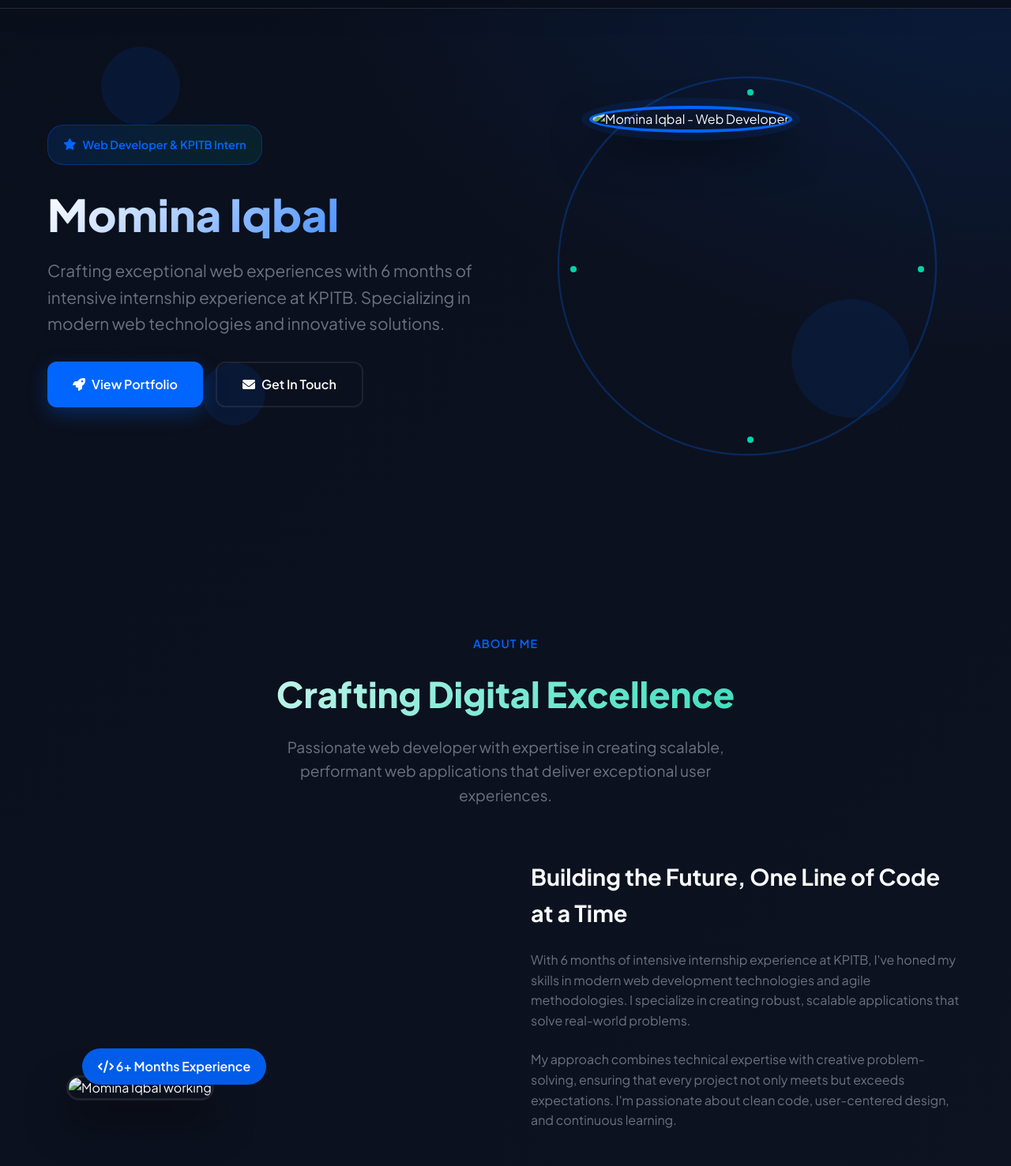
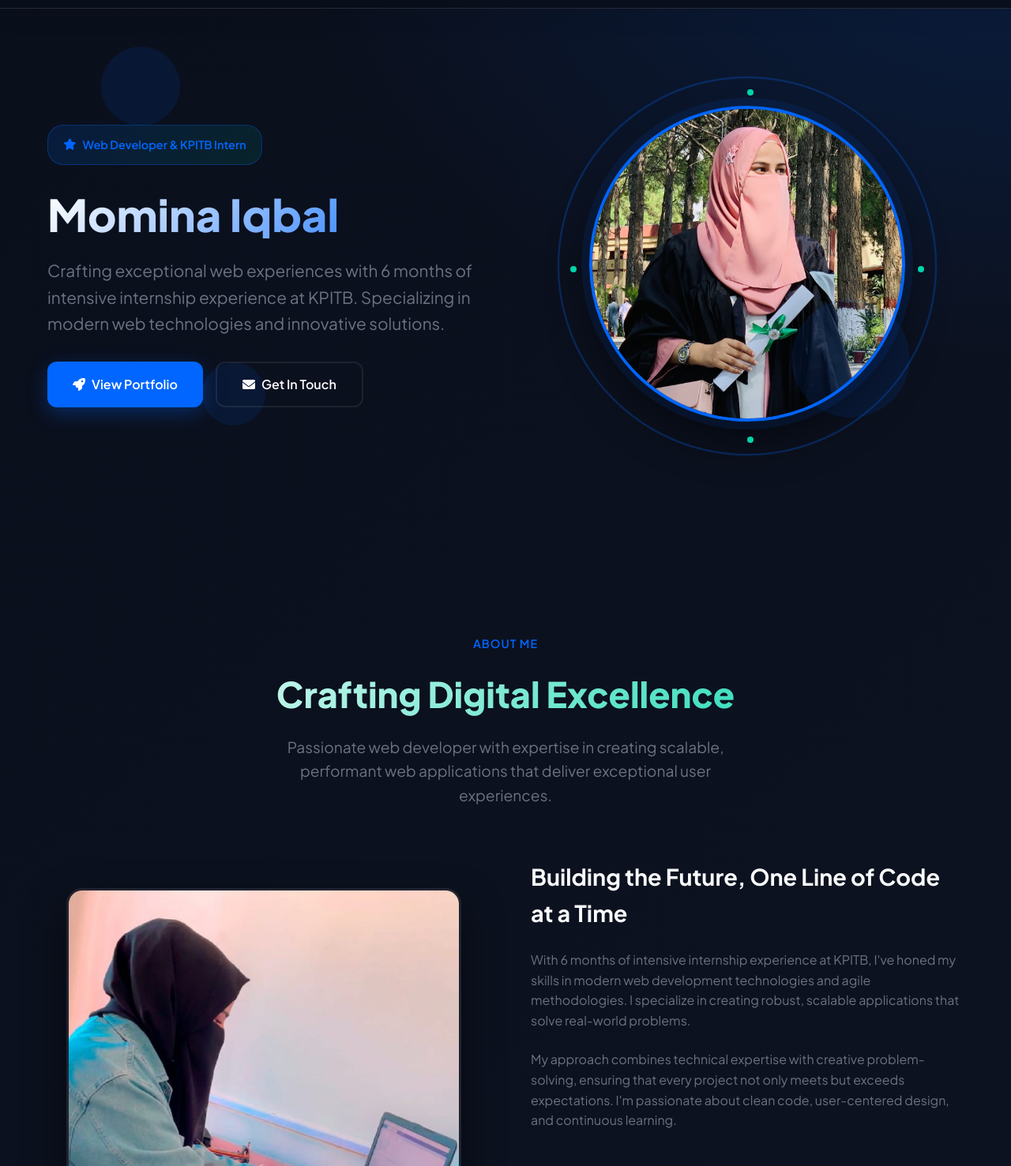
Before and after one commit to mominaiqbal-dev/Mominaiqbal.github.io, a plain HTML site: page index.html in a window 1280 px wide. Shown: the part 98-1575 px from the top of the page at 79% size. Drawn offline with Linux system fonts and the light colour scheme.

Commit message:
Update index.html

```diff
--- a/index.html
+++ b/index.html
@@ -74,7 +74,7 @@
 
                 <div class="hero-profile">
                     <div class="profile-container">
-                        <img src="assets/images/hero-profile.jpg"
+                        <img src="hero-profile.jpg"
                              alt="Momina Iqbal - Web Developer"
                              class="profile-image">
                         <div class="profile-decoration"></div>
@@ -105,7 +105,7 @@
             <div class="about-grid">
                 <div class="about-image">
                     <div class="about-profile-container">
-                        <img src="assets/images/about-profile.jpg"
+                        <img src="about-profile.jpg"
                              alt="Momina Iqbal working"
                              class="about-profile-image">
                         <div class="image-badge">
@@ -444,4 +444,5 @@
 
     <script src="script.js"></script>
 </body>
+
 </html>
```
